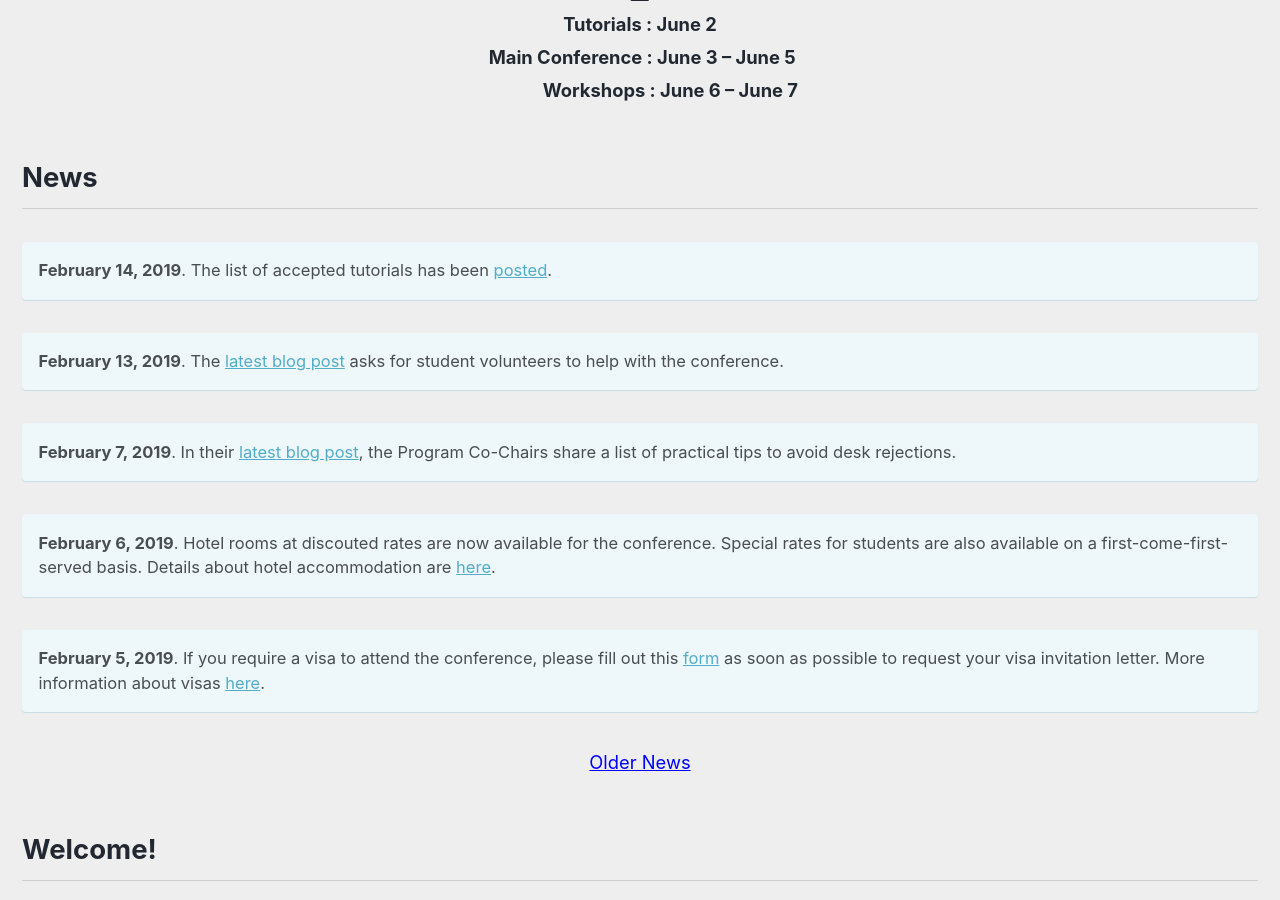
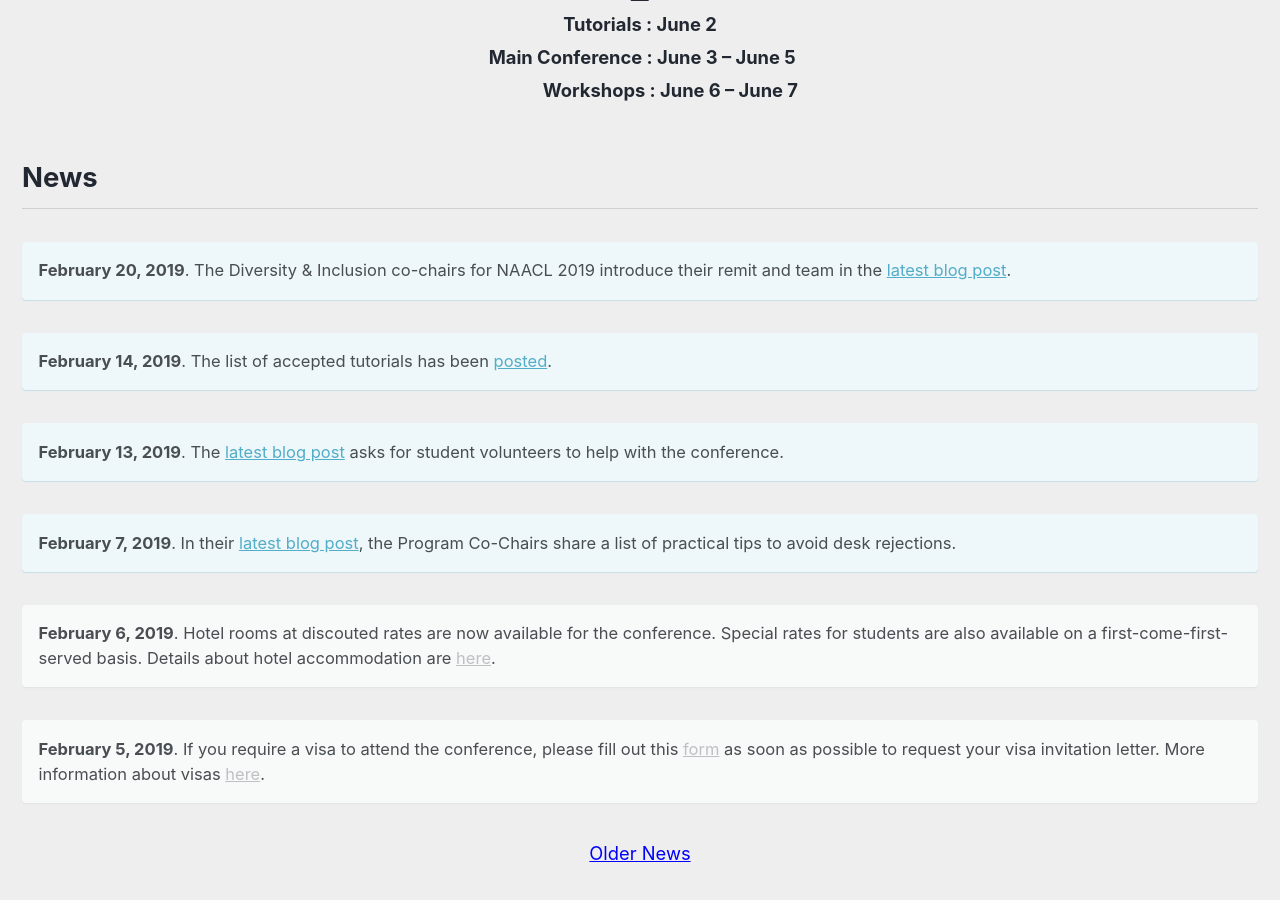
Before and after one commit to naacl-org/naacl-2021-website, a Jekyll site: the page built from _pages/home.md, in a window 1280 px wide and 900 px high, scrolled down 537 px. Built offline with Jekyll 4.4.1, drawn with Linux system fonts in a browser that asks for light colours; nearby versions of some CDN libraries.

Commit message:
Add home page notice for blog post

```diff
--- a/_pages/home.md
+++ b/_pages/home.md
@@ -16,6 +16,10 @@
 
 <h2>News</h2>
 
+**February 20, 2019**. The Diversity &amp; Inclusion co-chairs for NAACL 2019 introduce their remit and team in the [latest blog post](blog/introducing-the-diversity-and-inclusion-committee/).
+{: .notice--info}
+
+
 **February 14, 2019**. The list of accepted tutorials has been [posted](/program/tutorials).
 {: .notice--info}
 
@@ -26,10 +30,10 @@
 {: .notice--info}
 
 **February 6, 2019**. Hotel rooms at discouted rates are now available for the conference. Special rates for students are also available on a first-come-first-served basis. Details about hotel accommodation are [here](/participants#accommodation).
-{: .notice--info}
+{: .notice}
 
 **February 5, 2019**. If you require a visa to attend the conference, please fill out this [form](https://forms.office.com/Pages/ResponsePage.aspx?id=t-mmC7Ngrk-S835t3Z6bZaQKPumvKxxDqgDQK1a8-MVUOFA4UTZLTFNTWDdDMENQWENDUzY4Q0hWWS4u) as soon as possible to request your visa invitation letter. More information about visas [here](/participants/#visa-information).
-{: .notice--info}
+{: .notice}
 
 <div class="text-center">
     <a href="/archive/" style="font-size: smaller; font-decoration: italic;">Older News</a>
```
